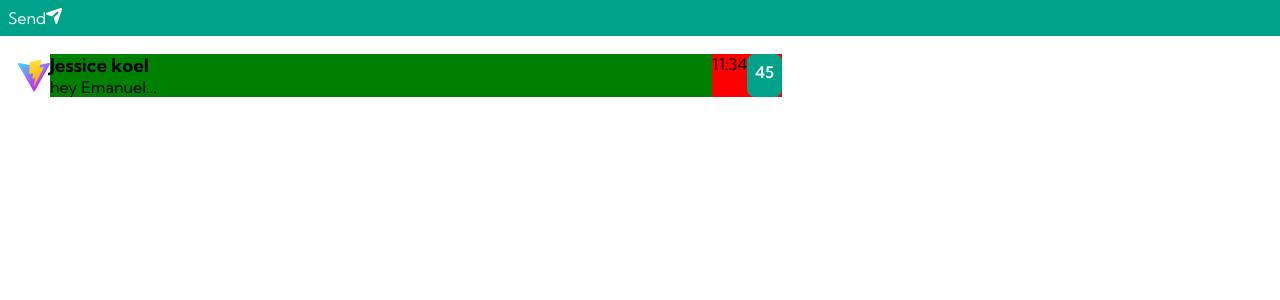
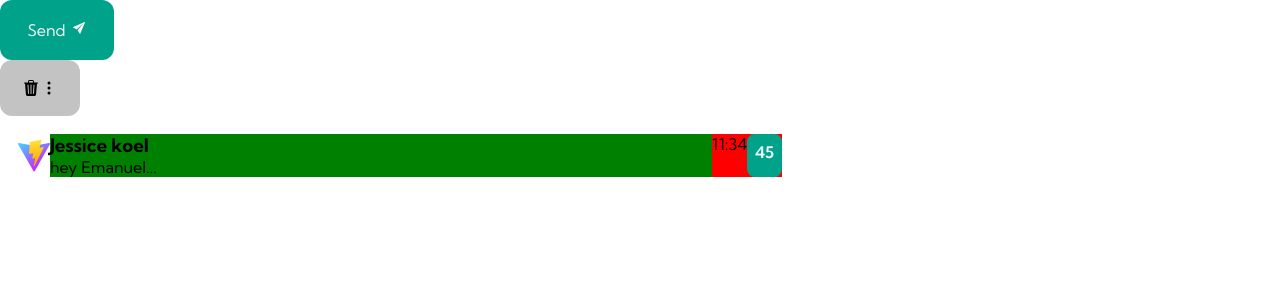
Before and after one commit to EmanuelTiran/emailClient, a React (Vite) app: page / in a window 1280 px wide. Shown: the top 300 px of the page. Built offline with nearby package versions, Linux system fonts and the light colour scheme.

Commit message:
components

```diff
--- a/package.json
+++ b/package.json
@@ -11,7 +11,8 @@
   },
   "dependencies": {
     "react": "^18.2.0",
-    "react-dom": "^18.2.0"
+    "react-dom": "^18.2.0",
+    "react-icons": "^5.0.1"
   },
   "devDependencies": {
     "@types/react": "^18.2.66",
--- a/src/App.jsx
+++ b/src/App.jsx
@@ -1,11 +1,12 @@
 import React from 'react'
 import Badge from './components/Badge'
 import Send from './components/Send'
-
+import Trash from './components/Trash'
 export default function App() {
   return (
     <div>
       <Send/>
+      <Trash/>
       {/* <Badge>12</Badge>  */}
       <div style={{ display: "flex", padding: "18px",width:"800px" }}>
         <img src="./vite.svg" alt="" />
--- a/src/components/Send/index.jsx
+++ b/src/components/Send/index.jsx
@@ -1,13 +1,13 @@
 
 import React from 'react'
 import styles from './style.module.css'
-// import sendIcon from "./"
+import { IoIosSend } from "react-icons/io";
 
 export default function Send() {
   return (
     <div className={styles.send}>
       <span>Send</span>
-      <img src={"./img/Vector.png"} />
+      <IoIosSend />
     </div>
   )
 }
--- a/src/components/Send/style.module.css
+++ b/src/components/Send/style.module.css
@@ -1,5 +1,11 @@
 .send{
-    padding: 8px;
+    display: flex;
+    justify-content: center;
+
+    gap: 5px;
+    width: 114px;
+    padding: 20px;
     color:var(--text-color) ;
     background-color: var(--prmary-color);
+    border-radius: 12px;
 }
--- /dev/null
+++ b/src/components/Trash/index.jsx
@@ -0,0 +1,14 @@
+import React from 'react'
+import { BsFillTrash3Fill } from "react-icons/bs";
+import { BsThreeDotsVertical } from "react-icons/bs";
+import styles from './style.module.css'
+
+
+export default function Trash() {
+    return (
+        <div className={styles.main}>
+            <BsFillTrash3Fill />
+            <BsThreeDotsVertical />
+        </div>
+    )
+}
--- /dev/null
+++ b/src/components/Trash/style.module.css
@@ -0,0 +1,8 @@
+.main{
+    background-color: rgb(195, 195, 195);
+    padding: 20px;
+    width: 80px;
+    display: flex;
+    border-radius: 12px;
+    justify-content: space-evenly;
+}
```
Also changed, not shown: 1 other file (tests, documents, lock files or other folders).
